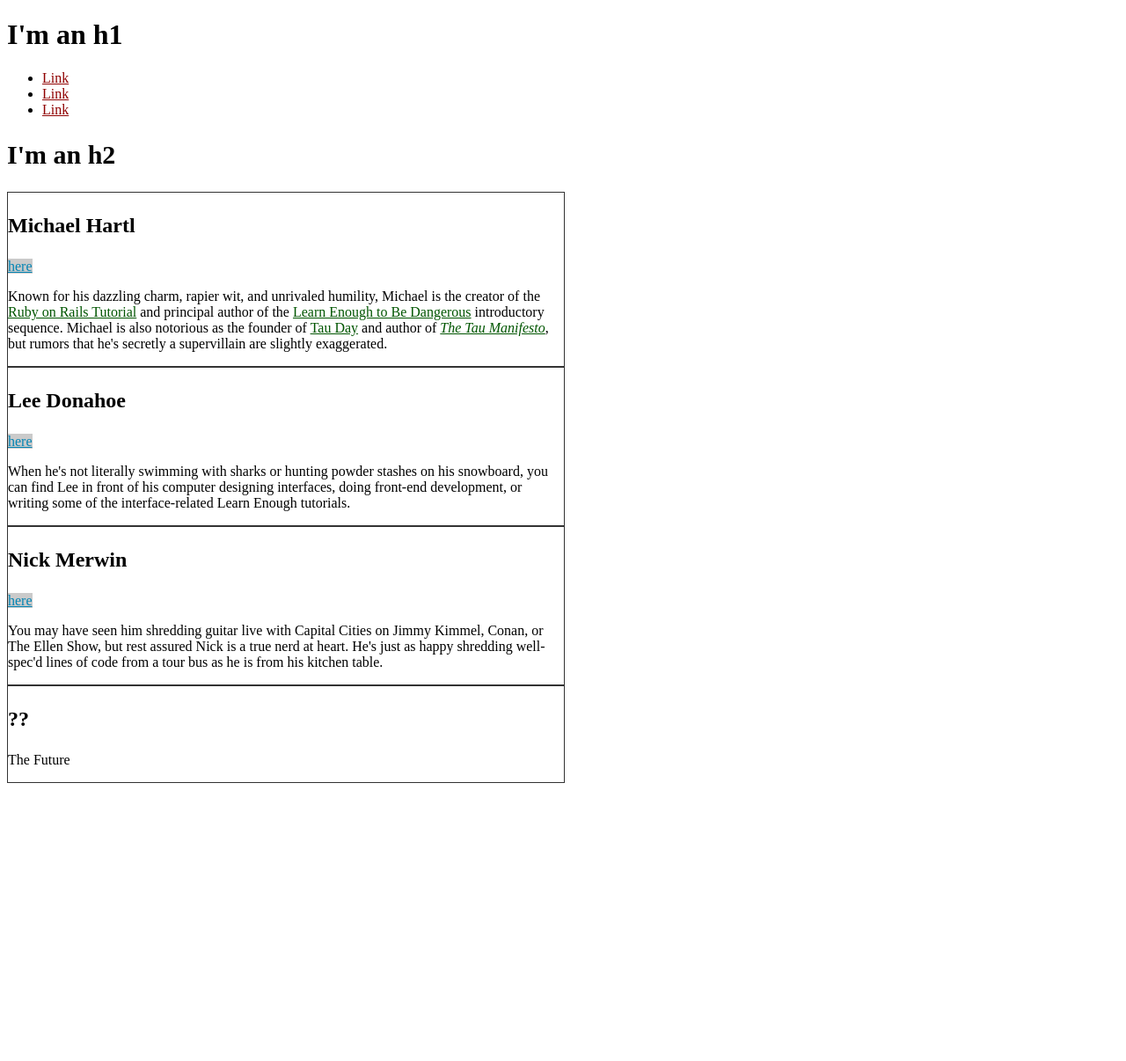
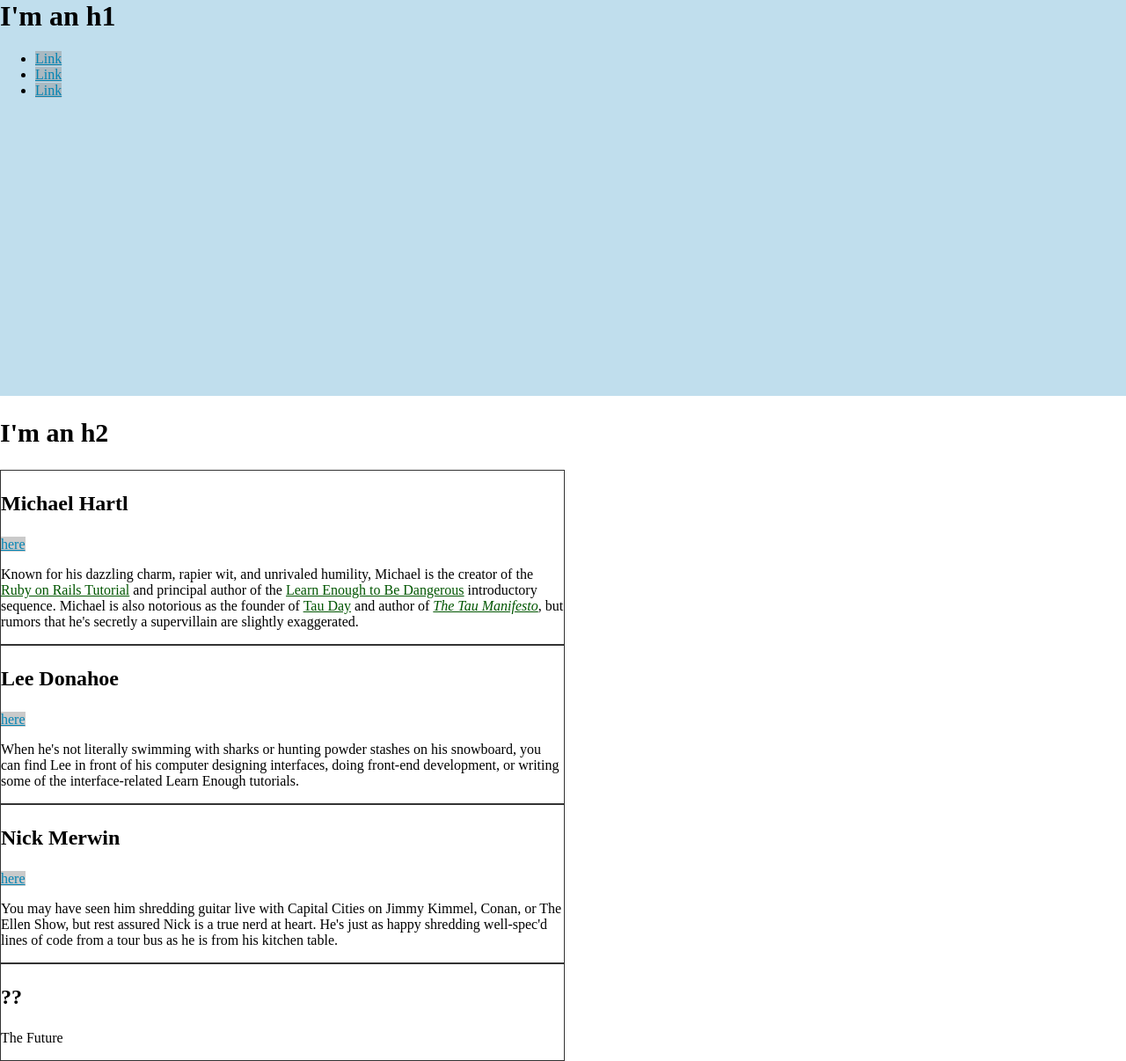
Before and after one commit to piccetto/piccetto.github.io, a Jekyll site: the page built from index.html, in a window 1280 px wide. Shown: the whole page at 88% size. Built offline with Jekyll 4.4.1, drawn with Linux system fonts in a browser that asks for light colours; before the commit the page ends 900 px from its top, so only the background shows below that.

Commit message:
introducing vh and vw, adding hero elements

```diff
--- a/assets/css/style.scss
+++ b/assets/css/style.scss
@@ -13,13 +13,26 @@ $green: #005500;
 $red: #8f0000;
 
 // Global styles
+html,
+body {
+    margin: 0;
+    padding: 0;
+}
 
 a {
     color: $red;
 }
-
+h1 {
+    margin-top: 0;
+}
 h2 {
     font-size: 30px;
+}
+
+// Hero styles
+.full-hero {
+    background-color: $twitter-background-blue;
+    height: 50vh;
 }
 
 // Bio styles
--- a/index.html
+++ b/index.html
@@ -2,18 +2,20 @@
 layout: default
 ---
 
+<div class="full-hero hero-home">
     <h1>I'm an h1</h1>
     <ul>
         <li>
-        <a href="http://example.com/">Link</a>
+            <a href="http://example.com/" class="social-link">Link</a>
         </li>
         <li>
-        <a href="http://example.com/">Link</a>
+            <a href="http://example.com/" class="social-link">Link</a>
         </li>
         <li>
-        <a href="http://example.com/">Link</a>
+            <a href="http://example.com/" class="social-link">Link</a>
         </li>
     </ul>
+</div>
 <h2>I'm an h2</h2>
 <div class="bio-wrapper">
     <div class="bio-box">
```
Lines whose indentation alone changed are shown as unchanged.
